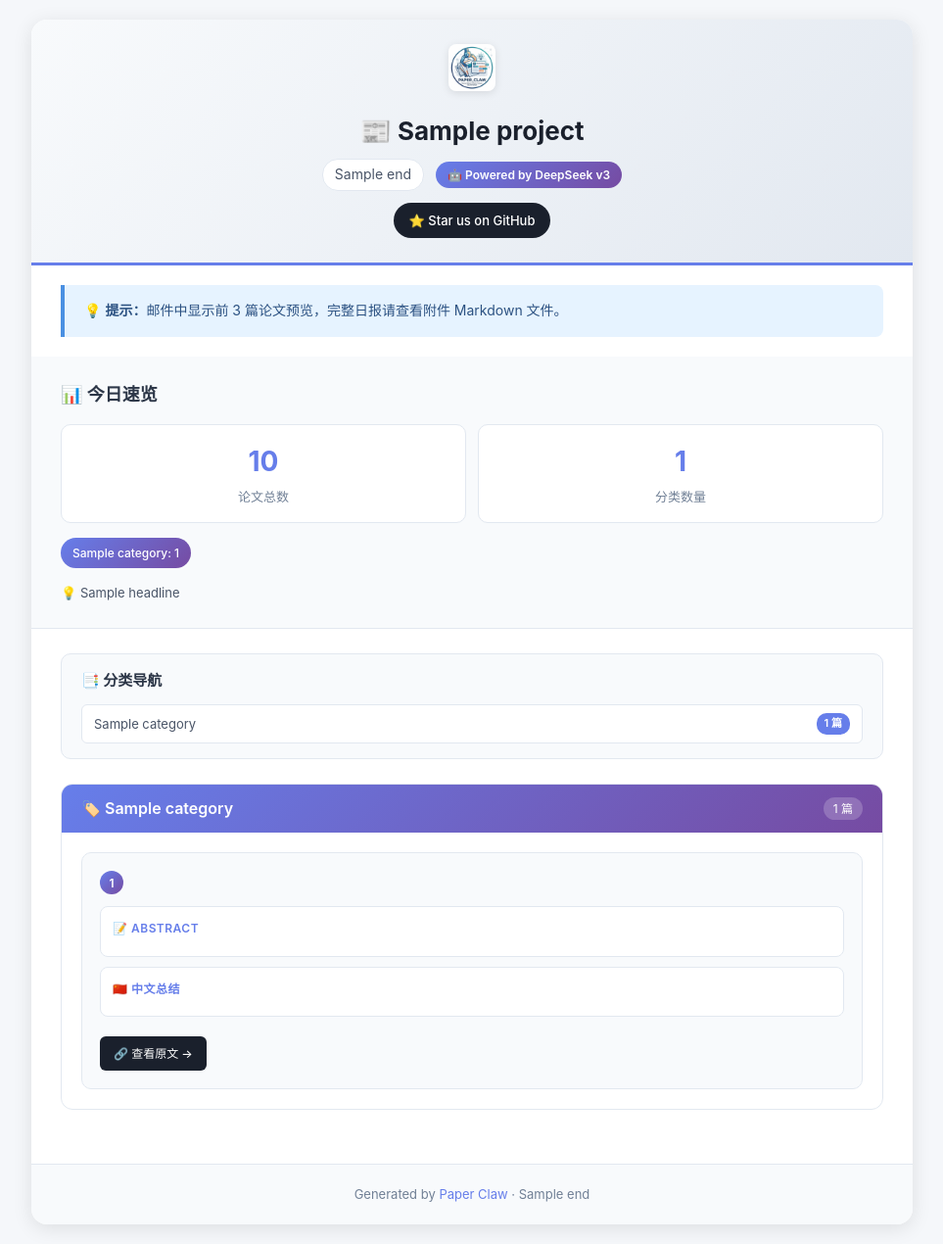
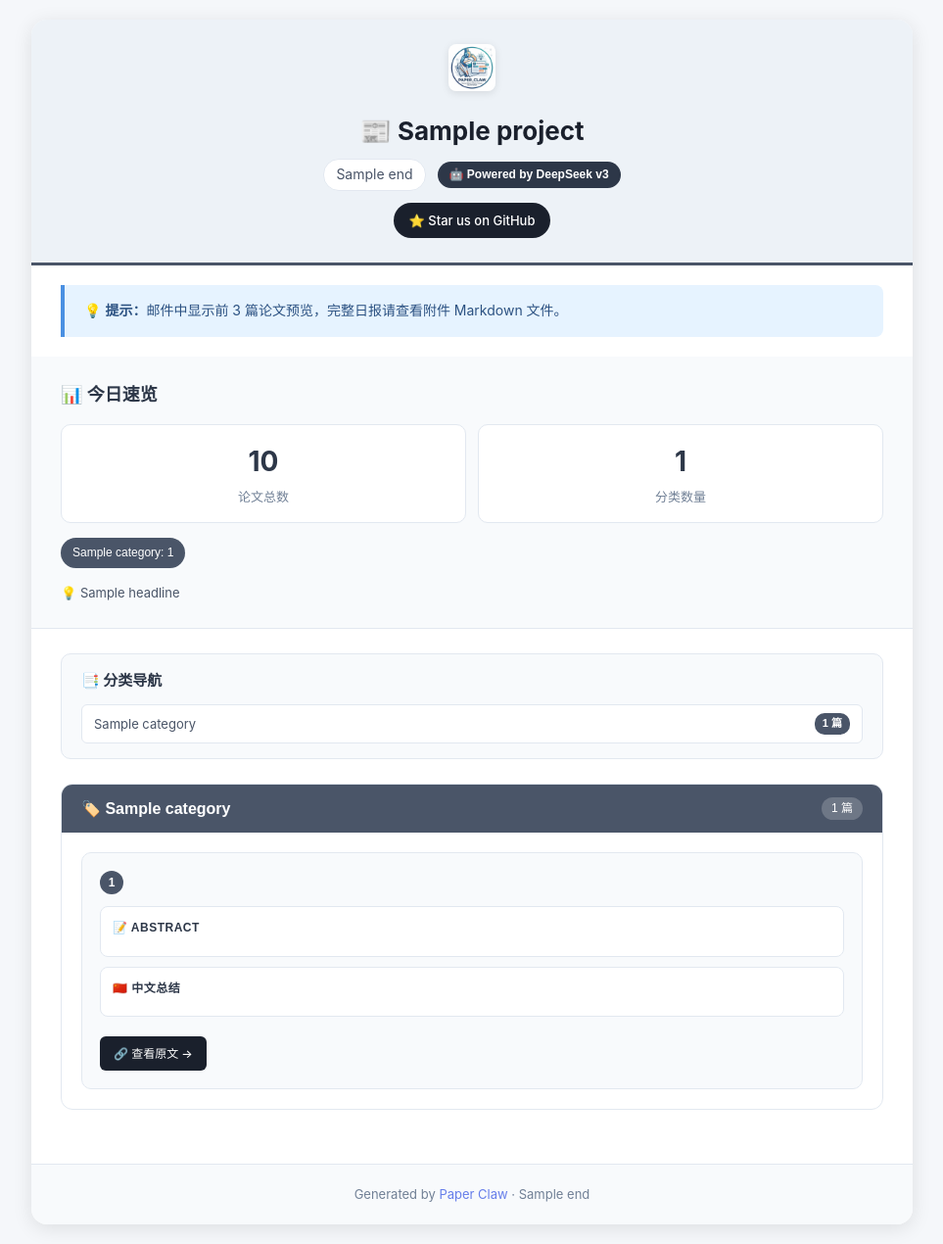
Before and after one commit to tsljgj/paper_claw, a Python web app: template templates/email_template.html.j2 in a window 1280 px wide. Shown: the whole page at 98% size, without its empty margins (158-1121 px from the left). Run offline with Jinja, Linux system fonts and the light colour scheme; the template is opened without the code that fills it: most values are stand-ins (such as "Sample title", 1, 10 or a date in 2020).

Commit message:
Use conservative solid colors for better email client compatibility

```diff
--- a/templates/email_template.html.j2
+++ b/templates/email_template.html.j2
@@ -23,8 +23,8 @@
     }
     /* Header - 使用浅色背景确保文字清晰 */
     .header {
-      background: linear-gradient(135deg, #f8fafc 0%, #e2e8f0 100%);
-      border-bottom: 3px solid #667eea;
+      background: #edf2f7;
+      border-bottom: 3px solid #4a5568;
       padding: 25px 30px;
       text-align: center;
     }
@@ -64,10 +64,11 @@
     .powered-by {
       font-size: 12px;
       color: #fff;
-      background: linear-gradient(135deg, #667eea 0%, #764ba2 100%);
+      background: #2d3748;
       padding: 4px 12px;
       border-radius: 16px;
       font-weight: 600;
+      font-family: Arial, sans-serif;
     }
     .github-link {
       display: inline-flex;
@@ -129,7 +130,7 @@
     .stat-card .number {
       font-size: 28px;
       font-weight: 700;
-      color: #667eea;
+      color: #2d3748;
     }
     .stat-card .label {
       color: #718096;
@@ -143,12 +144,13 @@
       margin-top: 12px;
     }
     .category-tag {
-      background: linear-gradient(135deg, #667eea 0%, #764ba2 100%);
+      background: #4a5568;
       color: #fff;
       padding: 6px 12px;
       border-radius: 16px;
       font-size: 12px;
       font-weight: 500;
+      font-family: Arial, sans-serif;
     }
     /* Content */
     .content {
@@ -186,12 +188,13 @@
       font-size: 13px;
     }
     .toc-count {
-      background: #667eea;
+      background: #4a5568;
       color: #fff;
       padding: 2px 8px;
       border-radius: 10px;
       font-size: 11px;
       font-weight: 600;
+      font-family: Arial, sans-serif;
     }
     /* Category Section */
     .category-section {
@@ -202,12 +205,13 @@
       overflow: hidden;
     }
     .category-header {
-      background: linear-gradient(135deg, #667eea 0%, #764ba2 100%);
+      background: #4a5568;
       color: #fff;
       padding: 12px 20px;
       display: flex;
       align-items: center;
       gap: 10px;
+      font-family: Arial, sans-serif;
     }
     .category-title {
       font-size: 16px;
@@ -242,7 +246,7 @@
     .paper-index {
       width: 24px;
       height: 24px;
-      background: linear-gradient(135deg, #667eea 0%, #764ba2 100%);
+      background: #4a5568;
       color: #fff;
       border-radius: 50%;
       display: flex;
@@ -251,6 +255,7 @@
       font-size: 12px;
       font-weight: 600;
       flex-shrink: 0;
+      font-family: Arial, sans-serif;
     }
     .paper-title {
       font-size: 15px;
@@ -278,10 +283,11 @@
     .section-label {
       font-size: 12px;
       font-weight: 600;
-      color: #667eea;
+      color: #2d3748;
       margin-bottom: 6px;
       text-transform: uppercase;
       letter-spacing: 0.5px;
+      font-family: Arial, sans-serif;
     }
     .section-content {
       font-size: 13px;
```
